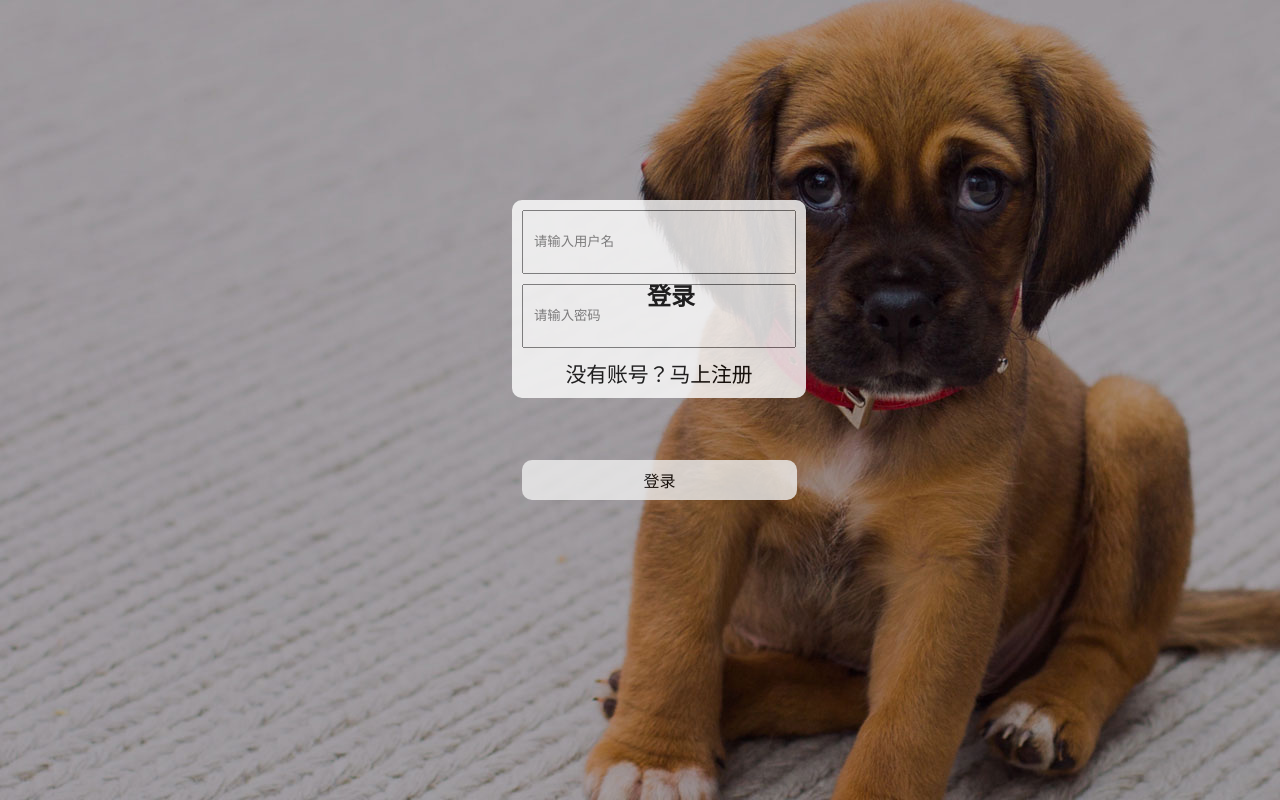
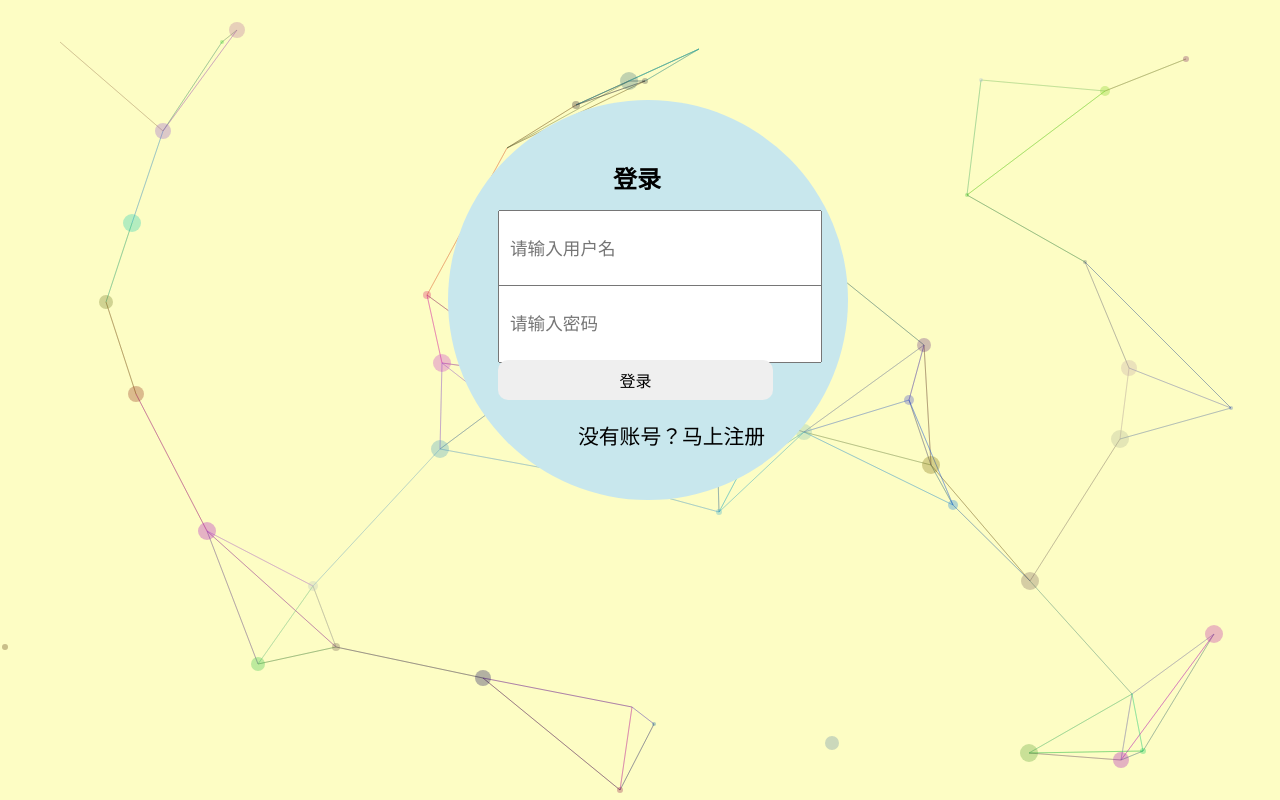
Before and after one commit to Tang233/GraduationProject, a Vue app in the folder FontEnd/project/: page /views/login in a window 1280 px wide. Built offline with nearby package versions, Linux system fonts and the light colour scheme.

Commit message:
adminlogin

```diff
--- a/FontEnd/project/src/views/AdminLogin.vue
+++ b/FontEnd/project/src/views/AdminLogin.vue
@@ -5,7 +5,7 @@
           <h2>管理员登录</h2>
           <div class="admin-id"><input type="text" placeholder="请输入账号" v-model="admin_id"></div>
           <div class="admin-pwd"><input type="text" placeholder="请输入密码" v-model="admin_pwd"></div>
-          <div class="login-button"><button type="button" v-on:="AdminLogin">登录</button></div>
+          <div class="login-button"><button type="button" v-on:click="AdminLogin">登录</button></div>
         </div>
       </div>
 </template>
--- a/FontEnd/project/src/views/Login.vue
+++ b/FontEnd/project/src/views/Login.vue
@@ -1,9 +1,10 @@
 <template>
-    <div class="box":style="note">
+    <div class="box">
+      <canvas id="canvas"></canvas>
       <div class="login-box">
         <h2>登录</h2>
-        <div ><input class="input" type="text" placeholder="请输入用户名" v-model="username"></div>
-        <div ><input class="input" type="text" placeholder="请输入密码" v-model="password"></div>
+        <div ><input class="username" type="text" placeholder="请输入用户名" v-model="username"></div>
+        <div ><input class="userpwd" type="text" placeholder="请输入密码" v-model="password"></div>
         <div ><button type="button" v-on:click="Login">登录</button></div>
         <div class="regist"><a href="/views/regist">没有账号？马上注册</a></div>
         <p>{{cookie}}</p>
@@ -20,13 +21,6 @@ import axios from 'axios'
           password: '',
           user: {},
           cookie: '123',
-          note:{
-            backgroundImage: "url(" + require("../../images/b1.jpg") + ") ",
-            backgroundPosition: "center center",
-            backgroundRepeat: "no-repeat",
-            backgroundSize: "cover",
-
-          }
 
         }
       },
@@ -55,58 +49,255 @@ import axios from 'axios'
       }
     },
     mounted () {
-      this.cookie = this.getCookie('user_id')
+      this.cookie = this.getCookie('user_id');
+      const canvas = document.getElementById("canvas");
+      const ctx = canvas.getContext("2d");
+      const rndCl = () => Math.floor(Math.random() * 225);
+      const width = window.innerWidth;
+      const height = window.innerHeight;
+      var base_list = [];
+      canvas.width = width;
+      canvas.height = height;
+
+      // 绘制圆
+      const drawRounds = (obj, index) => {
+          let { x, y, r, color } = obj;
+          ctx.beginPath();
+          ctx.arc(x, y, r, 0, 2 * Math.PI);
+          if (this.isColor) {
+              ctx.fillStyle = color;
+          } else {
+              ctx.fillStyle = this.roundColor
+          }
+          ctx.fill();
+          ctx.closePath();
+      }
+      //判断移动方向
+      const controlDirection = (obj) => {
+          if (obj.x >= (width - obj.r)) {
+              obj.controlX = "left";
+          } else if (obj.x <= parseInt(obj.r / 2)) {
+              obj.controlX = "right";
+          }
+          if (obj.y >= (height - obj.r)) {
+              obj.controlY = "bottom";
+          } else if (obj.y <= parseInt(obj.r / 2)) {
+              obj.controlY = "top"
+          }
+          return obj
+      }
+      //划线
+      const drawLine = (list) => {
+          list.map((item, index) => {
+              console.log("item:", item);
+              ctx.beginPath();
+              ctx.moveTo(item.x1, item.y1);
+              ctx.lineTo(item.x2, item.y2);
+              ctx.LineWeight = 1;
+              if (this.isColor) {
+                  ctx.strokeStyle = item.color;
+              } else {
+                  ctx.strokeStyle = this.lineColor
+              }
+              ctx.stroke();
+              ctx.closePath();
+          })
+      }
+      //绘制
+      const draw = (list) => {
+          let dots_arr = [];
+          let line_arr = [];
+          list.map((item, index) => {
+              let xy = controlDirection(item);
+              let obj = roundMove(xy);
+              dots_arr.push(obj);
+          });
+          dots_arr.map((item1, index1) => {
+              dots_arr.map((item2, index2) => {
+                  if (item1 !== item2) {
+                      let x = item1.x - item2.x;
+                      let y = item1.y - item2.y;
+                      if (Math.abs(x) < 150 && Math.abs(y) < 150) {
+                          let obj = {
+                              x1: item1.x,
+                              y1: item1.y,
+                              x2: item2.x,
+                              y2: item2.y,
+                              color: item1.color
+                          }
+                          line_arr.push(obj)
+                      }
+                  }
+              })
+          })
+          drawLine(line_arr);
+          dots_arr.map((item, index) => {
+              drawRounds(item, index)
+          })
+          base_list = dots_arr;
+          setTimeout(() => {
+              // if(this.paused){
+              reDraw()
+              // }
+          }, 50)
+      }
+      const reDraw = () => {
+          ctx.clearRect(0, 0, width, height);
+          draw(base_list)
+      }
+      //移动
+      const roundMove = (obj) => {
+          switch (obj.controlX) {
+              case "right":
+                  obj.x++;
+                  break;
+              case "left":
+                  obj.x--;
+                  break;
+              default:
+          }
+          switch (obj.controlY) {
+              case "top":
+                  obj.y++;
+                  break;
+              case "bottom":
+                  obj.y--;
+                  break;
+              default:
+          }
+          return obj
+      }
+      //创造圆点
+      const creatDots = () => {
+          let arr = [];
+          for (let i = 0; i < this.dotsNum; i++) {
+              let obj = {};
+              obj.x = parseInt(Math.random() * width);
+              obj.y = parseInt(Math.random() * height);
+              obj.r = parseInt(Math.random() * 10);
+              obj.controlX = parseInt(Math.random() * 10) > 5 ? "left" : "right"
+              obj.controlY = parseInt(Math.random() * 10) > 5 ? "bottom" : "top"
+              obj.color = `rgba(${rndCl()},${rndCl()},${rndCl()},.3)`
+              arr.push(obj)
+          }
+          return arr
+      }
+      draw(creatDots())
+      //鼠标移动
+      const moveXY = (event) => {
+          let obj = {};
+          obj.x = event.clientX;
+          obj.y = event.clientY;
+          obj.r = 0;
+          base_list[0] = obj;
+          base_list[0]["r"] = 1;
+      }
+      //鼠标点击
+      const addXY = (event) => {
+          let obj = {};
+          obj.x = event.clientX;
+          obj.y = event.clientY;
+          obj.r = parseInt(Math.random() * 10);
+          obj.color = `rgba(${rndCl()},${rndCl()},${rndCl()},.3)`;
+          obj.controlX = parseInt(Math.random() * 10) > 5 ? 'left' : 'right'
+          obj.controlY = parseInt(Math.random() * 10) > 5 ? 'bottom' : 'top'
+          base_list.push(obj);
+      }
+      window.addEventListener("mousemove", moveXY);
+      window.addEventListener("click", addXY)
+    },
+    props: {
+        dotsNum: {
+            type: Number,
+            default: 50
+        },
+        isColor: {
+            type: Boolean,
+            default: true
+        },
+        roundColor: {
+            type: String,
+            default: "#999"
+        },
+        lineColor: {
+            type: String,
+            default: "#ccc"
+        }
     }
   }
 </script>
 
 <style lang="css">
+#canvas{
+    position: fixed;
+    z-index: -1;
+    top: 0;
+    left: 0;
+}
 .box{
   position: absolute;
   height: 100%;
   width: 100%;
-
 }
 .login-box{
   position: absolute;
-  top: 200px;
-  left: 40%;
-  padding: 10px;
+  top: 100px;
+  left: 35%;
+  width: 300px;
+  height: 300px;
   display: flex;
   flex-direction: column;
-  justify-content:center;
-  background-color: white;
-  opacity: 0.8;
-  border-radius: 10px;
+  padding: 50px;
+  background-color: #C8E7ED;
+  border-radius: 50%;
 }
-.login-box>h2{
-  margin-bottom: 10px;
+h2{
+  position: absolute;
+  padding: 10px;
+  left: 155px;
+  font-family: "微软雅黑";
   text-align: center;
 }
-input{
+.username{
+  position: absolute;
   display: block;
-  width: 250px;
-  height: 40px;
-  line-height: 40px;
-  margin: 0 auto;
+  width: 300px;
+  height: 54px;
+  top: 110px;
+  font-size: 1.1rem;
   margin-bottom: 10px;
-  padding: 10px;
+}
+.userpwd{
+  position: absolute;
+  display: block;
+  width: 300px;
+  height: 54px;
+  top: 185px;
+  font-size: 1.1rem;
+  margin-bottom: 10px;
 }
 
 button{
-  display: block;
-  width: 274px;
-  height: 40px;
-  margin: 0 auto;
-  border: none;
-  font-size: 16px;
-  margin-bottom: 5px;
+  position: absolute;
+  width:304px;
+  height: 45px;
+  top: 260px;
+  font-family: "微软雅黑";
+  font-size: 1.2rem;
+  border-radius: 10px;
+  border: 2px solid #8BBBF6;
 }
 .regist{
+  position: absolute;
+  width: 300px;
+  height: 30px;
+  top: 320px;
   text-align: center;
 }
 .regist>a{
-
+  position: absolute;
+  left: 80px;
+  text-align: center;
   color: black;
 }
 </style>
```
Also changed, not shown: 2 other files (tests, documents, lock files or other folders).
